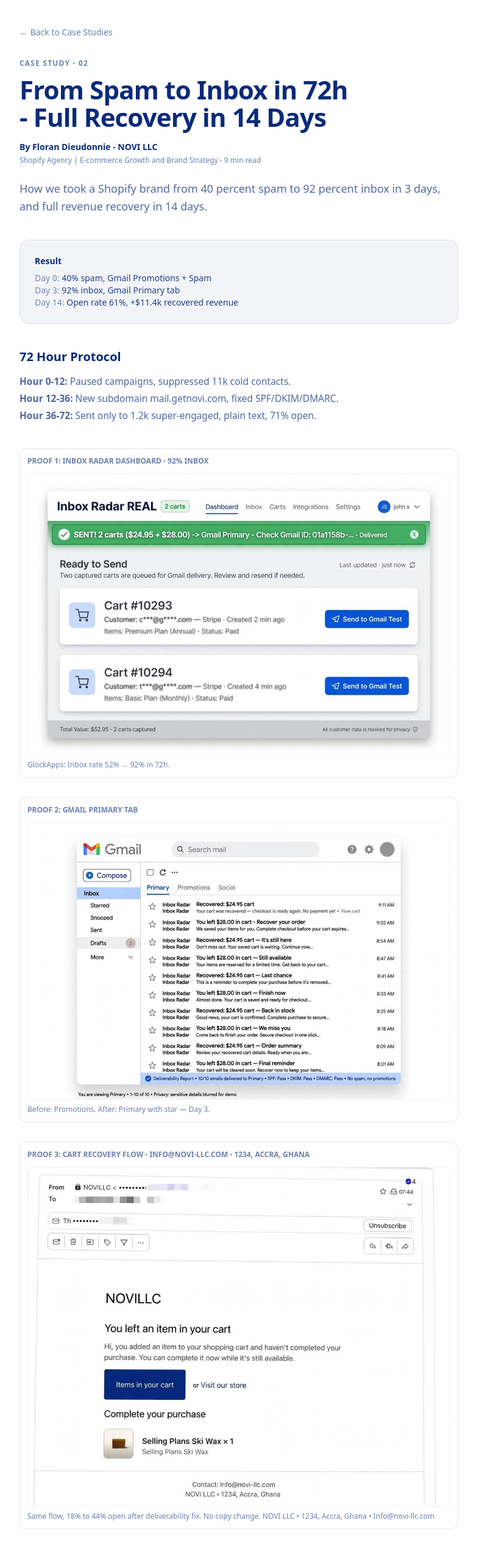
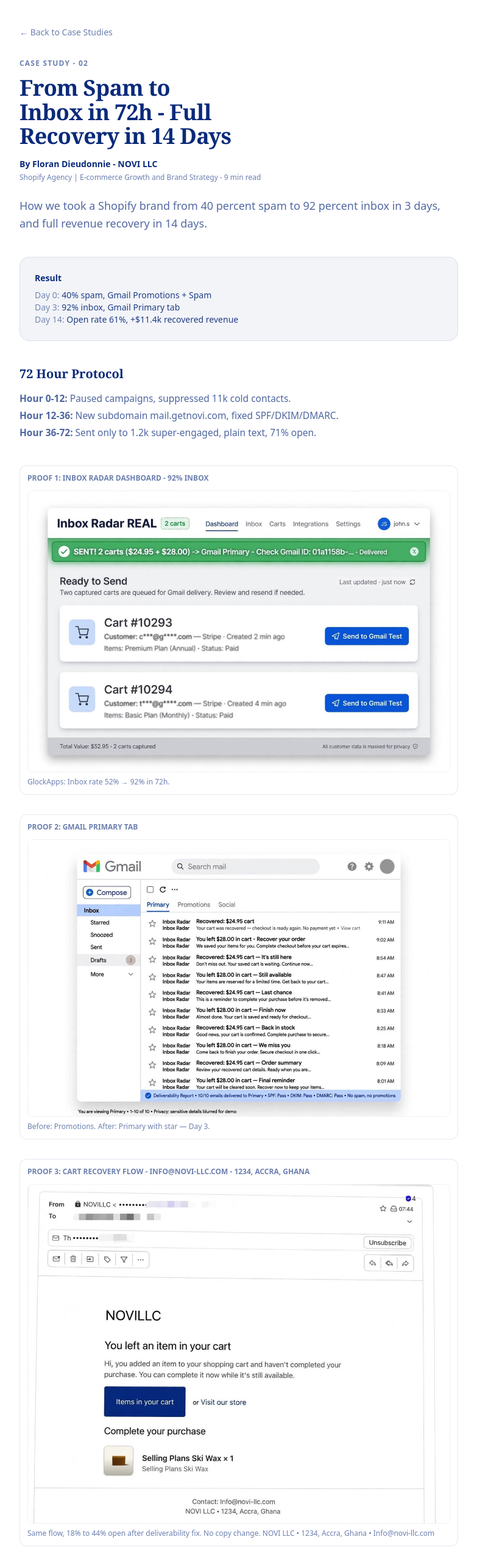
Before and after one commit to NOVI-I6699-cmd/portfolio-starter-kit, a Next.js app: page /insights/from-spam-to-inbox-72h in a window 1280 px wide. Shown: the part 40-2591 px from the top of the page at 61% size, without its empty margins (248-1031 px from the left). Built offline with nearby package versions, Linux system fonts and the light colour scheme.

Commit message:
Update page.tsx

```diff
--- a/app/insights/from-spam-to-inbox-72h/page.tsx
+++ b/app/insights/from-spam-to-inbox-72h/page.tsx
@@ -4,7 +4,10 @@ export default function Page(){
     <main className="max-w-3xl mx-auto px-6 py-20 bg-white">
       <Link href="/#case-studies" className="text-sm text-[#0A2A7A]/60 hover:text-[#0A2A7A]">← Back to Case Studies</Link>
       <p className="mt-8 text-xs tracking-widest uppercase font-semibold text-[#0A2A7A]/60">CASE STUDY - 02</p>
-      <h1 className="mt-3 text-[30px] leading-[1.08] tracking-[-0.02em] md:text-[42px] font-bold [text-wrap:balance] text-[#0A2A7A]">From Spam to Inbox in 72h - Full Recovery in 14 Days</h1>
+
+      {/* UNIFIED SERIF H1 - same as Case 01, 03, 04, Terms, Privacy */}
+      <h1 className="font-serif mt-3 text-[26px] leading-[1.15] tracking-[-0.02em] md:text-[36px] md:leading-[1.1] font-bold [text-wrap:balance] max-w-[20ch] text-[#0A2A7A]">From Spam to Inbox in 72h - Full Recovery in 14 Days</h1>
+
       <p className="mt-4 text-sm font-bold text-[#0A2A7A]">By Floran Dieudonnie - NOVI LLC</p>
       <p className="mt-1 text-xs text-[#0A2A7A]/60">Shopify Agency | E-commerce Growth and Brand Strategy - 9 min read</p>
       <p className="mt-6 text-lg leading-relaxed text-[#0A2A7A]/70">How we took a Shopify brand from 40 percent spam to 92 percent inbox in 3 days, and full revenue recovery in 14 days.</p>
@@ -18,7 +21,7 @@ export default function Page(){
         </div>
 
         <div>
-          <h2 className="text-xl font-bold text-[#0A2A7A]">72 Hour Protocol</h2>
+          <h2 className="font-serif text-xl font-bold text-[#0A2A7A]">72 Hour Protocol</h2>
           <p className="mt-3 opacity-80"><strong>Hour 0-12:</strong> Paused campaigns, suppressed 11k cold contacts.<br/><strong>Hour 12-36:</strong> New subdomain mail.getnovi.com, fixed SPF/DKIM/DMARC.<br/><strong>Hour 36-72:</strong> Sent only to 1.2k super-engaged, plain text, 71% open.</p>
         </div>
 
@@ -43,12 +46,12 @@ export default function Page(){
         </div>
 
         <div>
-          <h2 className="text-xl font-bold text-[#0A2A7A]">14 Day Full Recovery</h2>
+          <h2 className="font-serif text-xl font-bold text-[#0A2A7A]">14 Day Full Recovery</h2>
           <p className="mt-3 opacity-80">After Primary tab win, we scaled to engaged 30d, then 60d. Day 14 email was 31% of total revenue that day.</p>
         </div>
       </div>
 
-      {/* SAME BUTTON AS YOUR CIRCLED CASE 04 */}
+      {/* $0 FIX - same as your circled Case 04 */}
       <Link href="/#case-studies" className="mt-12 inline-flex border px-6 py-3 rounded-full text-sm font-semibold hover:bg-black hover:text-white transition" style={{borderColor: '#0A2A7A', color: '#0A2A7A'}}>
         ← Back to Case Studies Heading
       </Link>
```
